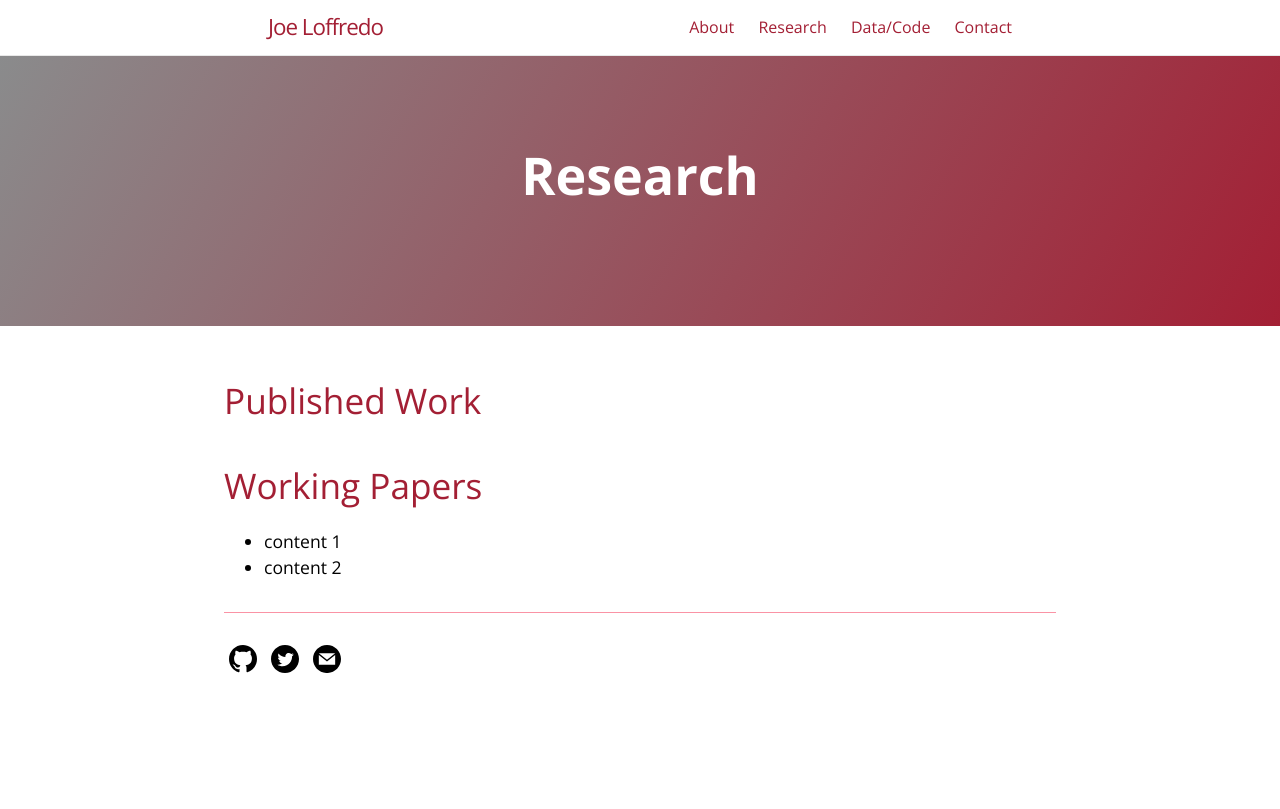
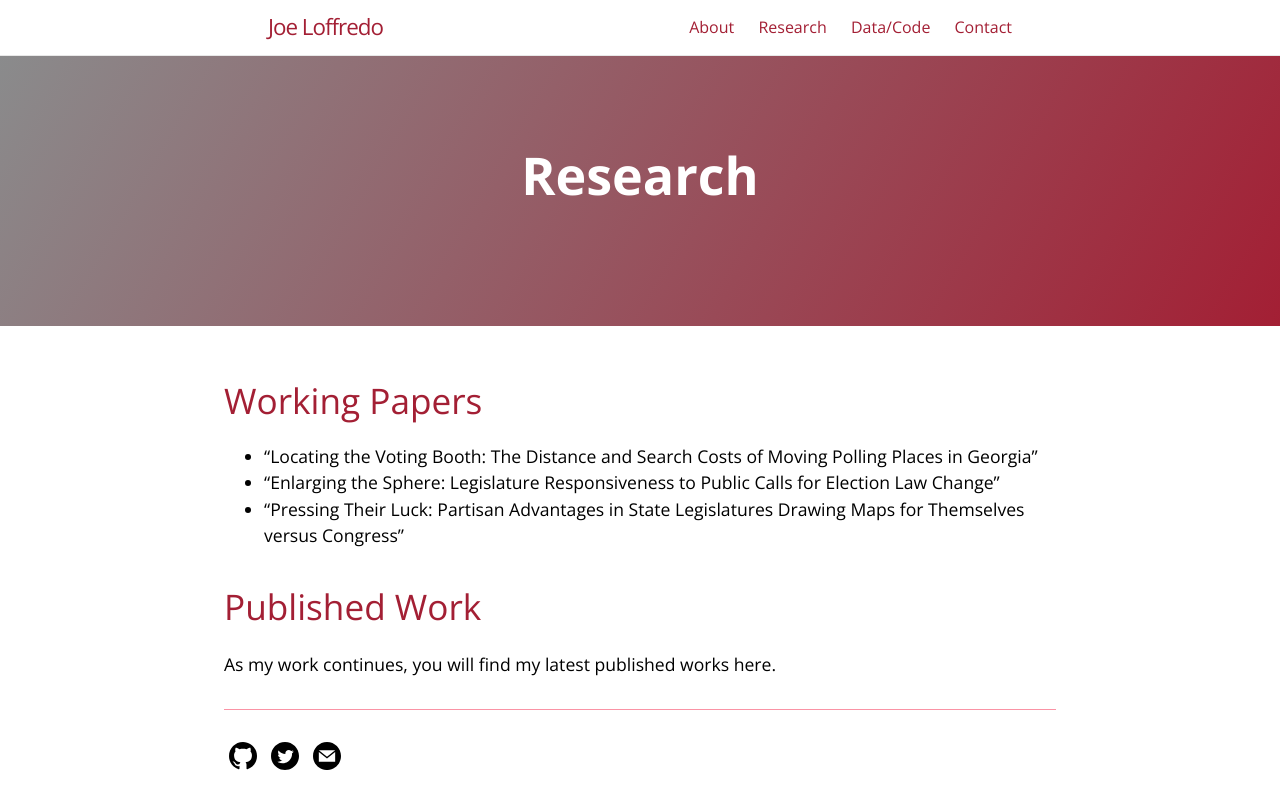
Before and after one commit to jloffredo2/jloffredo2.github.io, a Jekyll site: the page built from research.md, in a window 1280 px wide. Shown: the top 809 px of the page. Built offline with Jekyll 4.4.1, drawn with Linux system fonts in a browser that asks for light colours.

Commit message:
edit research and data pages

```diff
--- a/research.md
+++ b/research.md
@@ -6,9 +6,10 @@
 ref: research
 order: 2
 ---
+# Working Papers
+* "Locating the Voting Booth: The Distance and Search Costs of Moving Polling Places in Georgia"
+* "Enlarging the Sphere: Legislature Responsiveness to Public Calls for Election Law Change"
+* "Pressing Their Luck: Partisan Advantages in State Legislatures Drawing Maps for Themselves versus Congress"
 
 # Published Work
-
-# Working Papers
-* content 1
-* content 2
+As my work continues, you will find my latest published works here.
```
Also changed, not shown: data.md (+1 -1 lines).
